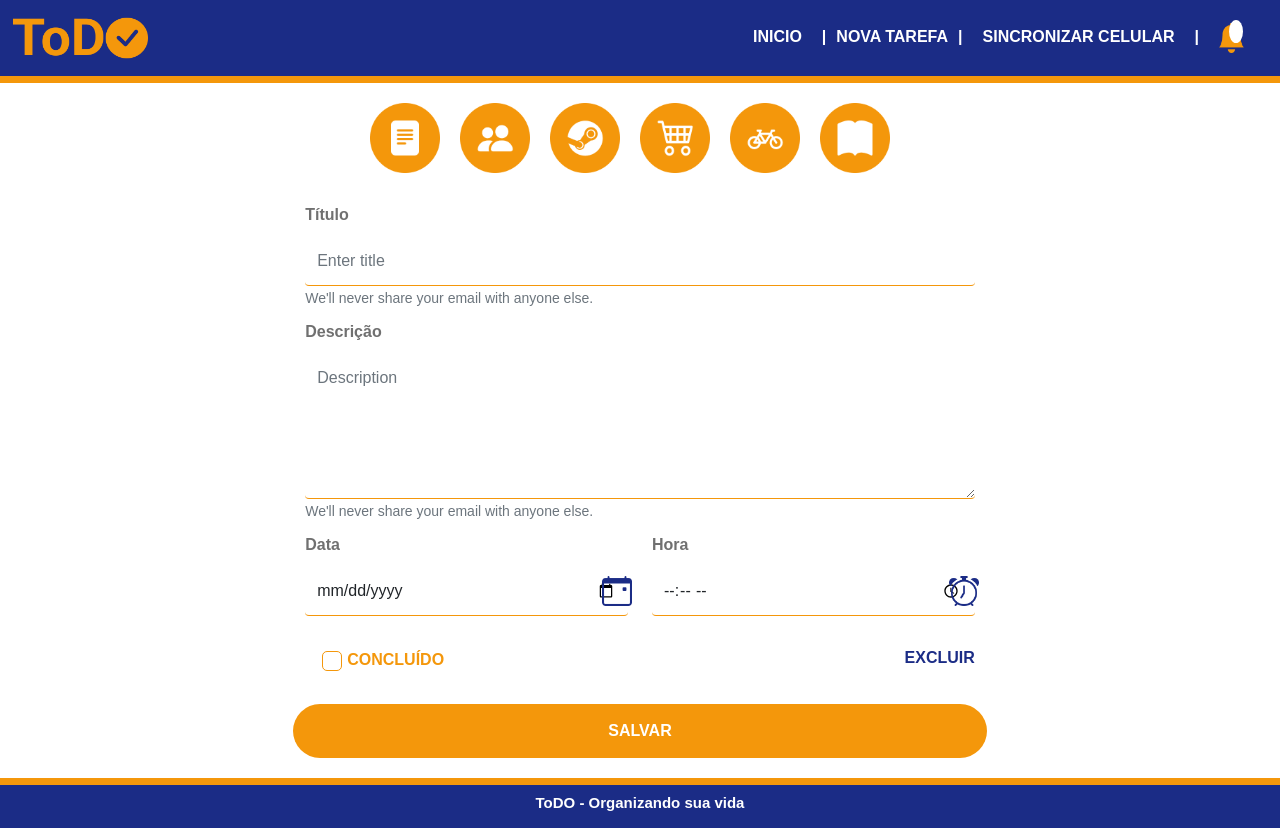
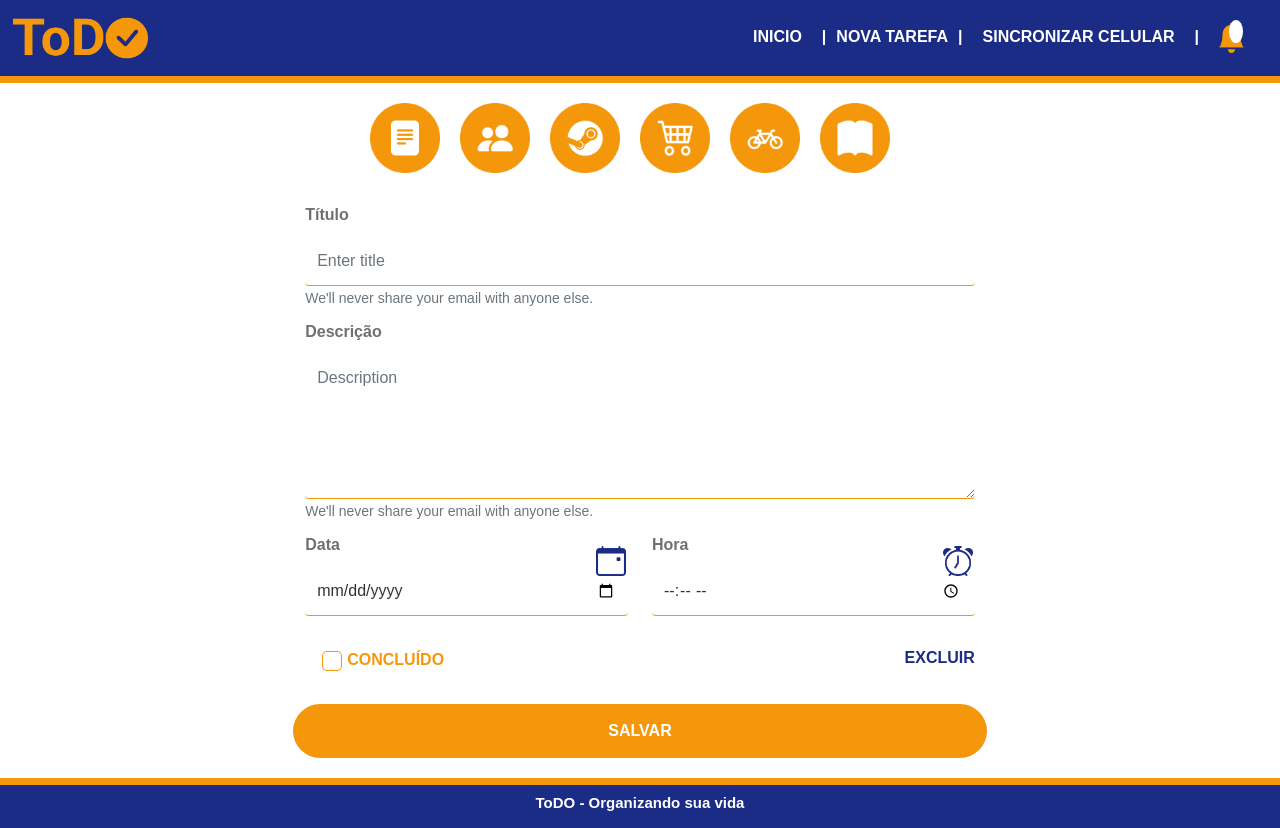
Before and after one commit to IN0C3NC10/ToDO, a Vue app in the folder client/: page /#/Task in a window 1280 px wide. Built offline with nearby package versions, Linux system fonts and the light colour scheme; no server answers.

Commit message:
Some fixes in icon, checked color and a:hover

```diff
--- a/client/src/views/Task.vue
+++ b/client/src/views/Task.vue
@@ -174,8 +174,7 @@ a {
     cursor: pointer;
 }
 
-button:hover,
-a:hover {
+button:hover {
     opacity: 0.7;
 }
 
@@ -216,6 +215,7 @@ a:hover {
 .form .form-control {
     font-size: 16px;
     padding: 12px;
+    color: var(--dark);
     border: none;
     border-bottom: 1px solid var(--two);
 }
@@ -223,8 +223,8 @@ a:hover {
 .form img {
     height: 30px;
     position: relative;
-    left: 92%;
-    bottom: 40px;
+    left: 90%;
+    bottom: 70px;
 }
 
 .options .form-check {
@@ -236,6 +236,11 @@ a:hover {
     font-size: 20px;
     margin-left: 5px;
     margin-right: 5px;
+}
+
+.form-check-input:checked {
+    background-color: var(--two);
+    border-color: var(--two);
 }
 
 .options .form-check label {
@@ -263,4 +268,8 @@ a:hover {
     padding: 15px;
     border-radius: 30px;
 }
+
+.btn:hover {
+    color: var(--light);
+}
 </style>
```
